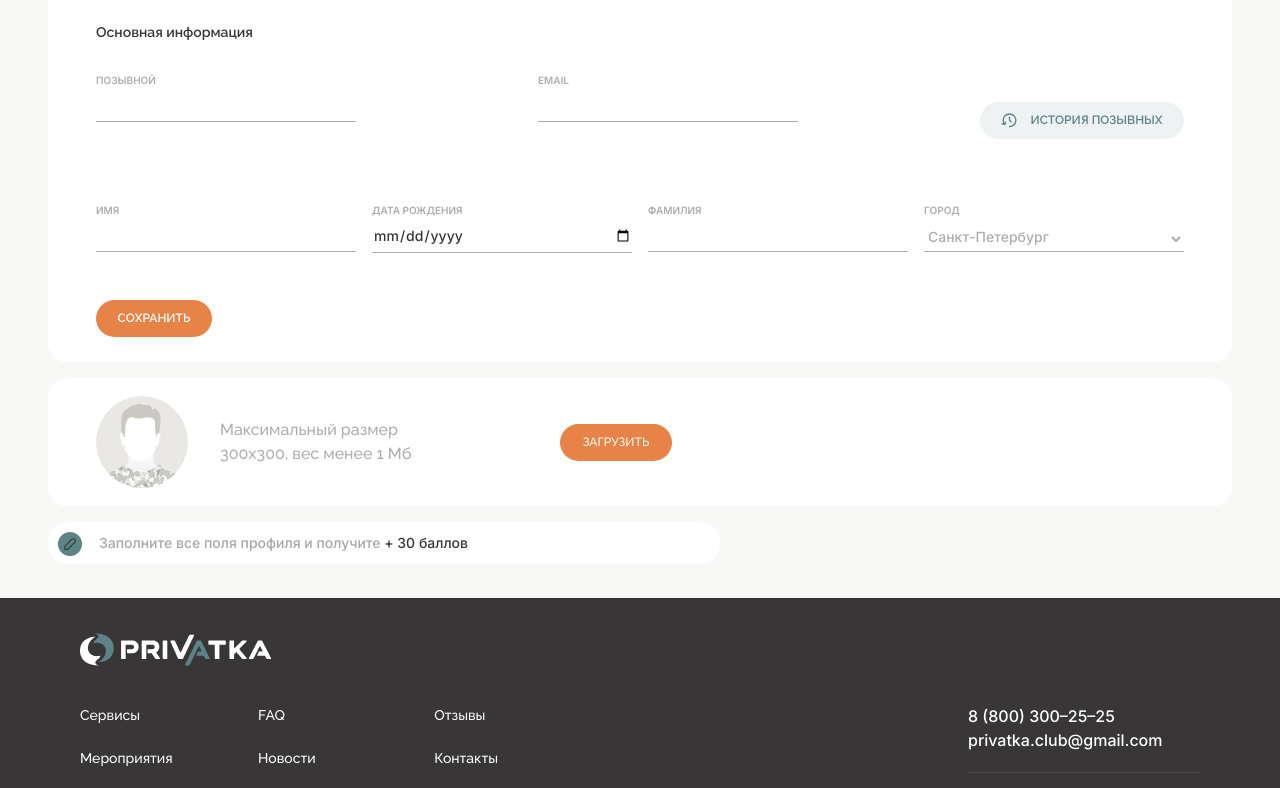
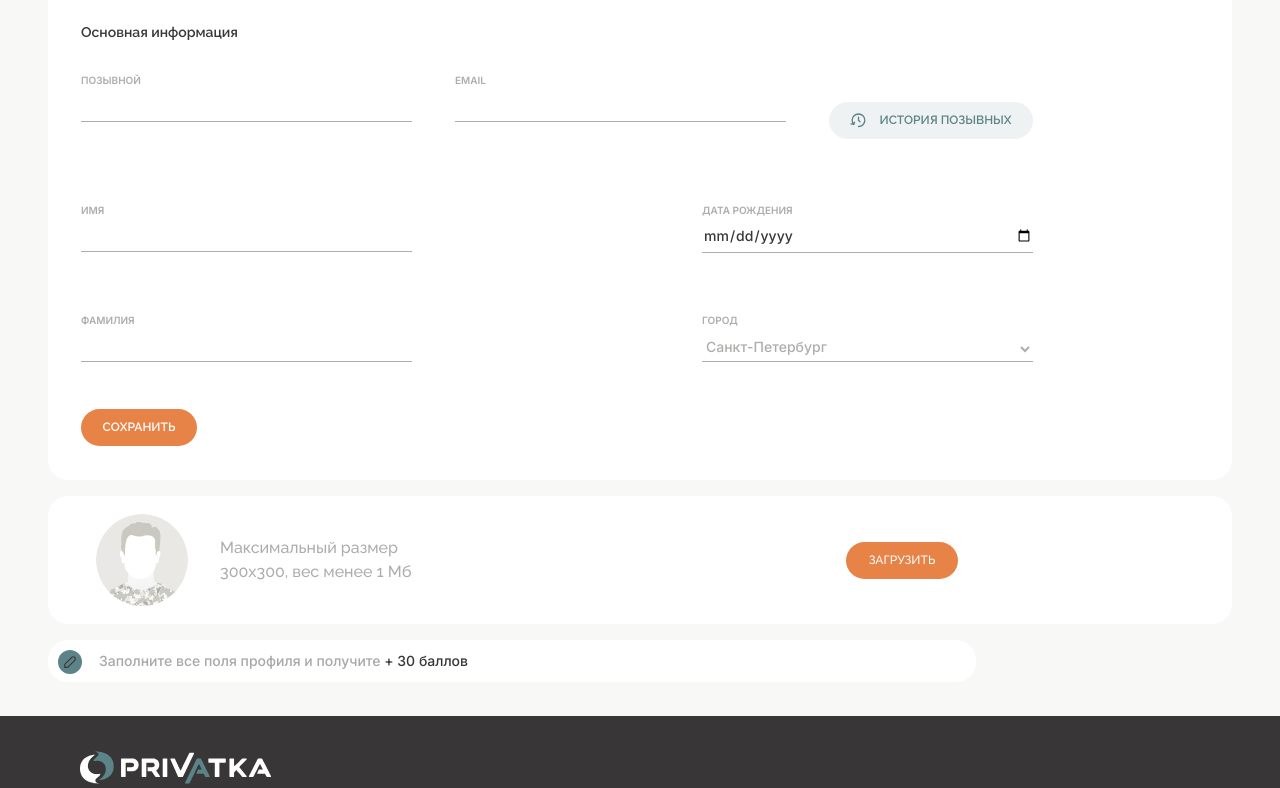
Before and after one commit to Whireless/Flat12, a website: page source/profile.html in a window 1280 px wide. Shown: the part 197-985 px from the top of the page. Drawn offline with nearby package versions, Linux system fonts and the light colour scheme; files that its build step writes are made by us from their sources.

Commit message:
Планшетная версия страницы редактирования под 1024

```diff
--- a/source/sass/blocks/edit-photo.scss
+++ b/source/sass/blocks/edit-photo.scss
@@ -79,9 +79,13 @@
 }
 
 @media (min-width: $pre-tabletW) {
+  .edit-photo {
+    padding: 0 48px;
+  }
+
   .edit-photo__photo-block {
-    margin-left: 48px;
-    margin-right: 48px;
+    margin-left: 0;
+    margin-right: 0;
     padding: 18px 48px;
   }
 
@@ -102,8 +106,6 @@
     font-size: 14px;
     line-height: 20px;
     width: 610px;
-    margin-left: 48px;
-    margin-right: 48px;
 
     &::before {
       top: 10px;
@@ -111,3 +113,13 @@
     }
   }
 }
+
+@media (min-width: $tabletW) {
+  .edit-photo__download-zone {
+    width: 738px;
+  }
+
+  .edit-photo__info-bonus {
+    width: 866px;
+  }
+}
--- a/source/sass/blocks/edit-profile.scss
+++ b/source/sass/blocks/edit-profile.scss
@@ -56,3 +56,9 @@
     margin-bottom: 0;
   }
 }
+
+@media (min-width: $tabletW) {
+  .edit-profile {
+    padding: 38px 199px 34px 33px;
+  }
+}
--- a/source/sass/blocks/form.scss
+++ b/source/sass/blocks/form.scss
@@ -204,3 +204,13 @@
     margin-top: 47px;
   }
 }
+
+@media (min-width: $tabletW) {
+  .form__contact-label {
+    width: 331px;
+  }
+
+  .form__personal-label {
+    width: 331px;
+  }
+}
```
